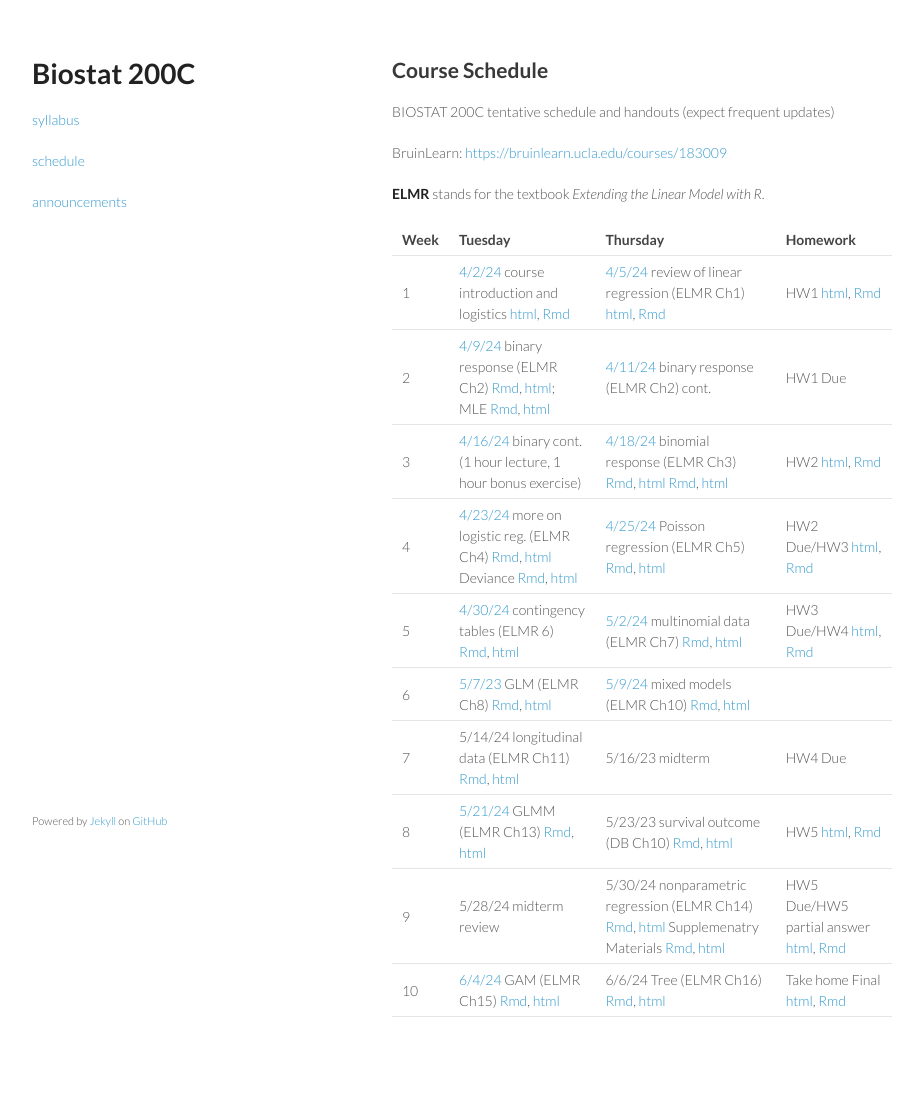
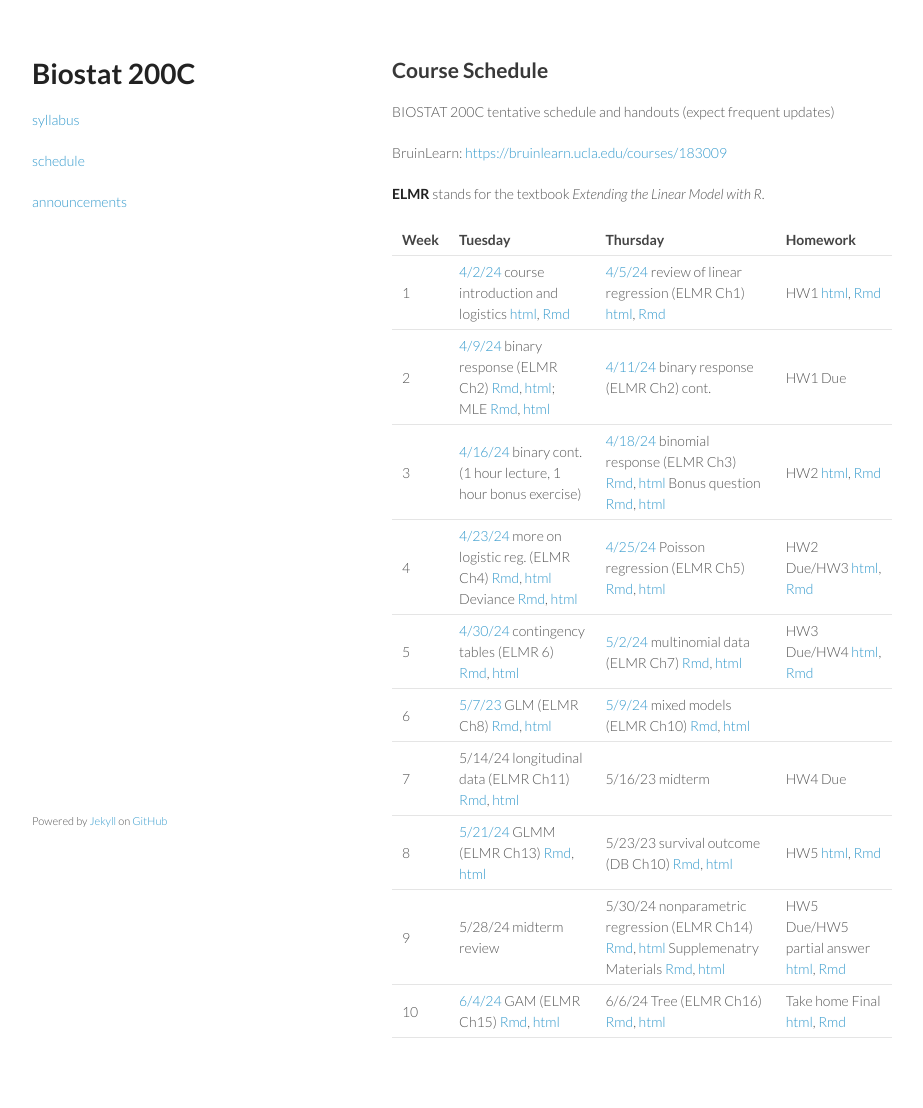
Before and after one commit to ucla-biostat-200c/2024spring, a Jekyll site: the page built from schedule/schedule.md, in a window 1280 px wide. Shown: the whole page, without its empty margins (178-1101 px from the left). Built offline with Jekyll 4.4.1, drawn with Linux system fonts in a browser that asks for light colours; before the commit the page ends 1087 px from its top, so only the background shows below that.

Commit message:
update bonus question

```diff
--- a/schedule/schedule.md
+++ b/schedule/schedule.md
@@ -17,7 +17,7 @@ BruinLearn: <https://bruinlearn.ucla.edu/courses/183009>
 |----|-----------------------------------------------------------------------------------------------------------------------------------------------------------------------------------------------------------------------------------------------------------------------------------------------------------------------------------------------------------------------------------------------------------------------------------------------------------------------------------|------------------------------------------------------------------------------------------------------------------------------------------------------------------------------------------------------------------------------------------------------------------------------------------------------------------------------------------------------|---------------------------------------------------------------------------------------------------------------------------------------------------|
 |1   |[4/2/24](https://ucla-biostat-200c.github.io/2024spring/biostat200cspring2024/2024/04/02/week1-day1.html) course introduction and logistics [html](../slides/01-intro/intro.html), [Rmd](https://raw.githubusercontent.com/ucla-biostat-200c/2024spring/master/slides/01-intro/intro.Rmd)                                                                                                                                                                                          |[4/5/24](https://ucla-biostat-200c.github.io/2024spring/biostat200cspring2024/2024/04/06/week1-day2.html) review of linear regression (ELMR Ch1) [html](../slides/02-lm/lm.html), [Rmd](https://raw.githubusercontent.com/ucla-biostat-200c/2024spring/master/slides/02-lm/lm.Rmd)                                                                    |HW1 [html](../hw/hw1.html), [Rmd](https://raw.githubusercontent.com/ucla-biostat-200c/2024spring/master/hw/hw1.Rmd)                                |
 |2   |[4/9/24](https://ucla-biostat-200c.github.io/2024spring/biostat200cspring2024/2024/04/09/week2-day1.html) binary response (ELMR Ch2) [Rmd](https://raw.githubusercontent.com/ucla-biostat-200c/2024spring/master/slides/03-binary/binary.qmd), [html](../slides/03-binary/binary.html); MLE [Rmd](https://raw.githubusercontent.com/ucla-biostat-200c/2024spring/master/slides/03-binary/MLE.qmd), [html](../slides/03-binary/MLE.html)                                            |[4/11/24](https://ucla-biostat-200c.github.io/2024spring/biostat200cspring2024/2024/04/11/week2-day2.html) binary response (ELMR Ch2) cont.                                                                                                                                                                                                           |HW1 Due                                                                                                                                            |
-|3   |[4/16/24](https://ucla-biostat-200c.github.io/2024spring/biostat200cspring2024/2024/04/16/week3-day1.html) binary cont. (1 hour lecture, 1 hour bonus exercise)                                                                                                                                                                                                                                                                                                                                                                        |[4/18/24](https://ucla-biostat-200c.github.io/2024spring/biostat200cspring2024/2024/04/18/week3-day2.html) binomial response (ELMR Ch3) [Rmd](https://raw.githubusercontent.com/ucla-biostat-200c/2024spring/master/slides/04-binomial/binomial.Rmd), [html](../slides/04-binomial/binomial.html)   [Rmd](https://raw.githubusercontent.com/ucla-biostat-200c/2024spring/master/slides/04-binomial/binomial_bonus.Rmd), [html](../slides/04-binomial/binomial_bonus.html)                                                  |HW2 [html](../hw/hw2.html), [Rmd](https://raw.githubusercontent.com/ucla-biostat-200c/2024spring/master/hw/hw2.Rmd)                                |
+|3   |[4/16/24](https://ucla-biostat-200c.github.io/2024spring/biostat200cspring2024/2024/04/16/week3-day1.html) binary cont. (1 hour lecture, 1 hour bonus exercise)                                                                                                                                                                                                                                                                                                                                                                        |[4/18/24](https://ucla-biostat-200c.github.io/2024spring/biostat200cspring2024/2024/04/18/week3-day2.html) binomial response (ELMR Ch3) [Rmd](https://raw.githubusercontent.com/ucla-biostat-200c/2024spring/master/slides/04-binomial/binomial.Rmd), [html](../slides/04-binomial/binomial.html)  Bonus question [Rmd](https://raw.githubusercontent.com/ucla-biostat-200c/2024spring/master/slides/04-binomial/binomial_bonus.Rmd), [html](../slides/04-binomial/binomial_bonus.html)                                                  |HW2 [html](../hw/hw2.html), [Rmd](https://raw.githubusercontent.com/ucla-biostat-200c/2024spring/master/hw/hw2.Rmd)                                |
 |4   |[4/23/24](https://ucla-biostat-200c.github.io/2024spring/biostat200cspring2024/2024/04/23/week4-day1.html)  more on logistic reg. (ELMR Ch4) [Rmd](https://raw.githubusercontent.com/ucla-biostat-200c/2024spring/master/slides/05-otherlogistic/otherlogistic.Rmd), [html](../slides/05-otherlogistic/otherlogistic.html) Deviance [Rmd](https://raw.githubusercontent.com/ucla-biostat-200c/2024spring/master/slides/review/deviance.Rmd), [html](../slides/review/deviance.html)|[4/25/24](https://ucla-biostat-200c.github.io/2024spring/biostat200cspring2024/2024/04/25/week4-day2.html)  Poisson regression (ELMR Ch5) [Rmd](https://raw.githubusercontent.com/ucla-biostat-200c/2024spring/master/slides/06-count/count.Rmd), [html](../slides/06-count/count.html)                                                               |HW2 Due/HW3 [html](../hw/hw3.html), [Rmd](https://raw.githubusercontent.com/ucla-biostat-200c/2024spring/master/hw/hw3.Rmd)                        |
 |5   |[4/30/24](https://ucla-biostat-200c.github.io/2024spring/biostat200cspring2024/2024/04/30/week5-day1.html) contingency tables (ELMR 6) [Rmd](https://raw.githubusercontent.com/ucla-biostat-200c/2024spring/master/slides/07-ctable/ctable.Rmd), [html](../slides/07-ctable/ctable.html)                                                                                                                                                                                           |[5/2/24](https://ucla-biostat-200c.github.io/2024spring/biostat200cspring2024/2024/05/02/week5-day2.html) multinomial data (ELMR Ch7) [Rmd](https://raw.githubusercontent.com/ucla-biostat-200c/2024spring/master/slides/08-multinomial/multinomial.Rmd), [html](../slides/08-multinomial/multinomial.html)                                           |HW3 Due/HW4 [html](../hw/hw4.html), [Rmd](https://raw.githubusercontent.com/ucla-biostat-200c/2024spring/master/hw/hw4.Rmd)                        |
 |6   |[5/7/23](https://ucla-biostat-200c.github.io/2024spring/biostat200cspring2024/2024/05/09/week6-day1.html)  GLM (ELMR Ch8) [Rmd](https://raw.githubusercontent.com/ucla-biostat-200c/2024spring/master/slides/09-glm/glm.Rmd), [html](../slides/09-glm/glm.html)                                                                                                                                                                                                                    |[5/9/24](https://ucla-biostat-200c.github.io/2024spring/biostat200cspring2024/2024/05/09/week6-day2.html) mixed models (ELMR Ch10) [Rmd](https://raw.githubusercontent.com/ucla-biostat-200c/2024spring/master/slides/11-randeff/randeff.Rmd), [html](../slides/11-randeff/randeff.html)                                                              |                                                                                                                                                   |
```
